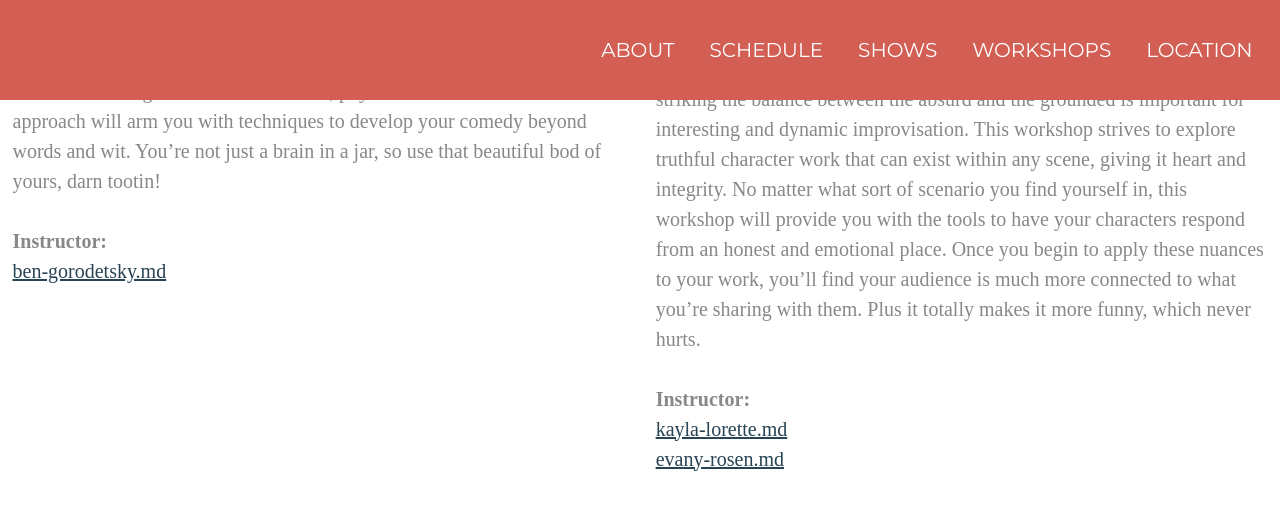
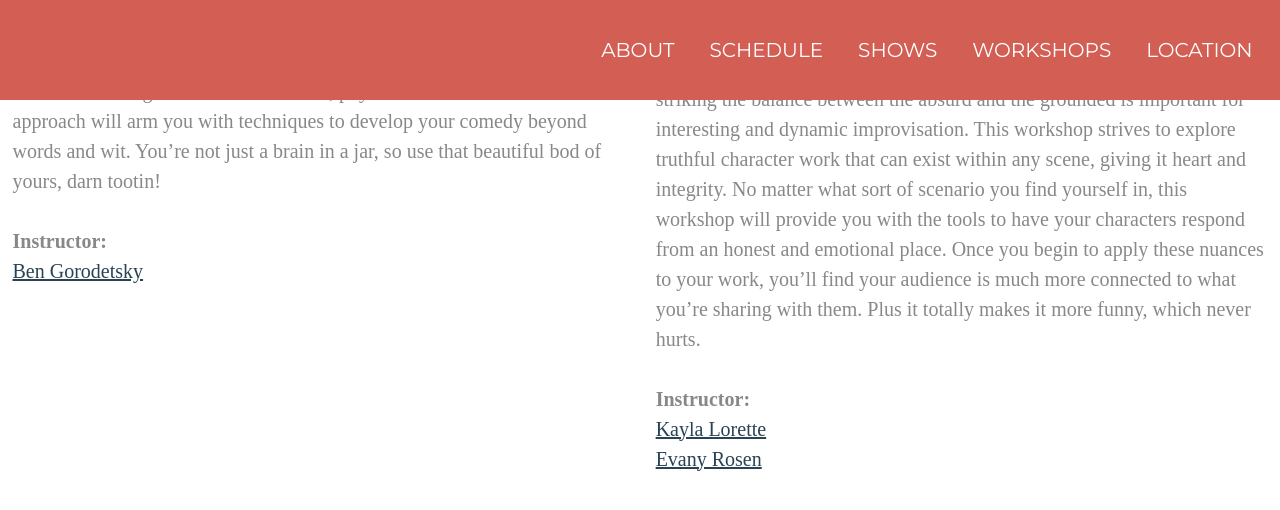
Before and after one commit to babycourageous/thelastseenfestival.com, a Jekyll site: the page built from index.html, in a window 1280 px wide and 900 px high, scrolled down 2564 px. Shown: the top 510 px of the window. Built offline with Jekyll 4.4.1, drawn with Linux system fonts in a browser that asks for light colours; some web fonts are replaced.

Commit message:
Update name with new front matter

```diff
--- a/_includes/workshops.html
+++ b/_includes/workshops.html
@@ -14,7 +14,7 @@
         <dt>Instructor:</dt>
         {% for id in workshop.instructor %}
         {% assign teacher = site.performers | where: "pid", id.id | first %}
-        <dd><a class="workshop__link" href="{{teacher.url}}">{{teacher.name}}</a></dd>
+        <dd><a class="workshop__link" href="{{teacher.url}}">{{teacher.title}}</a></dd>
         {% endfor %}
       </dl>
     </div>
```
